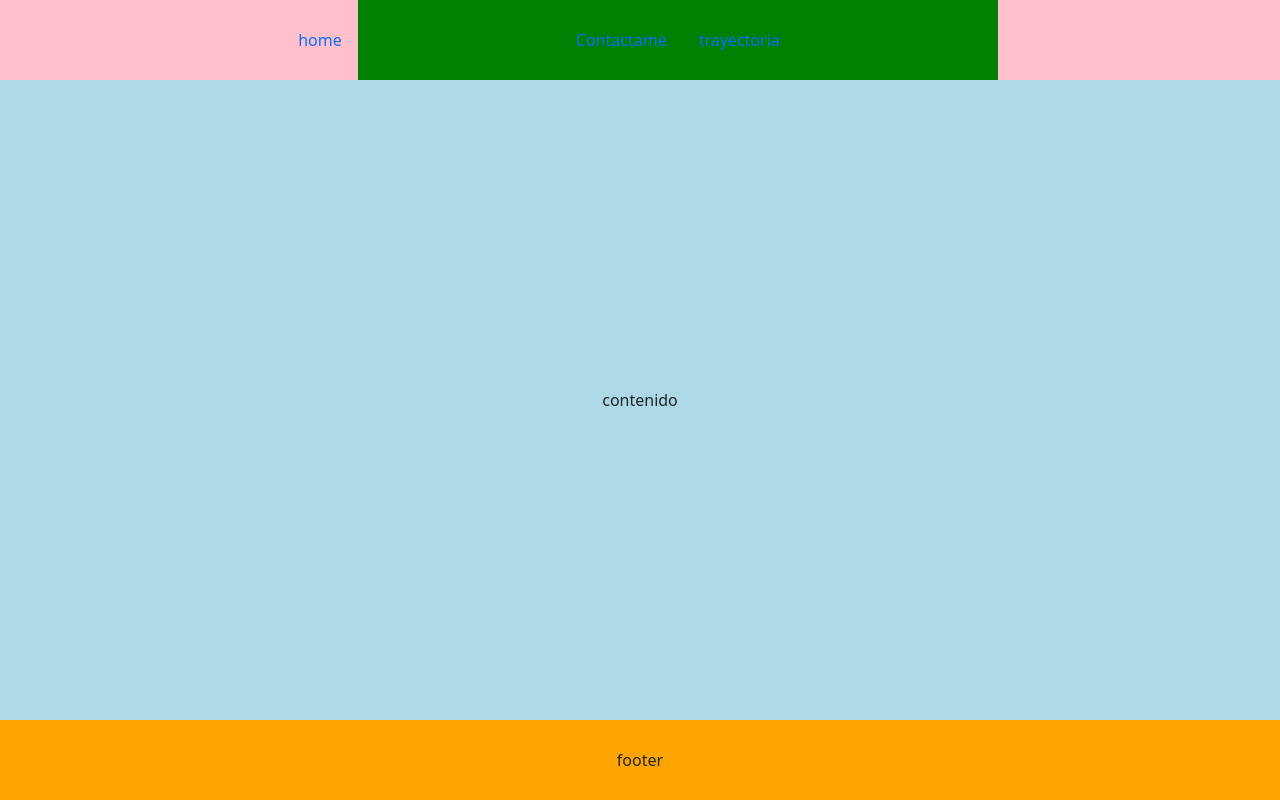
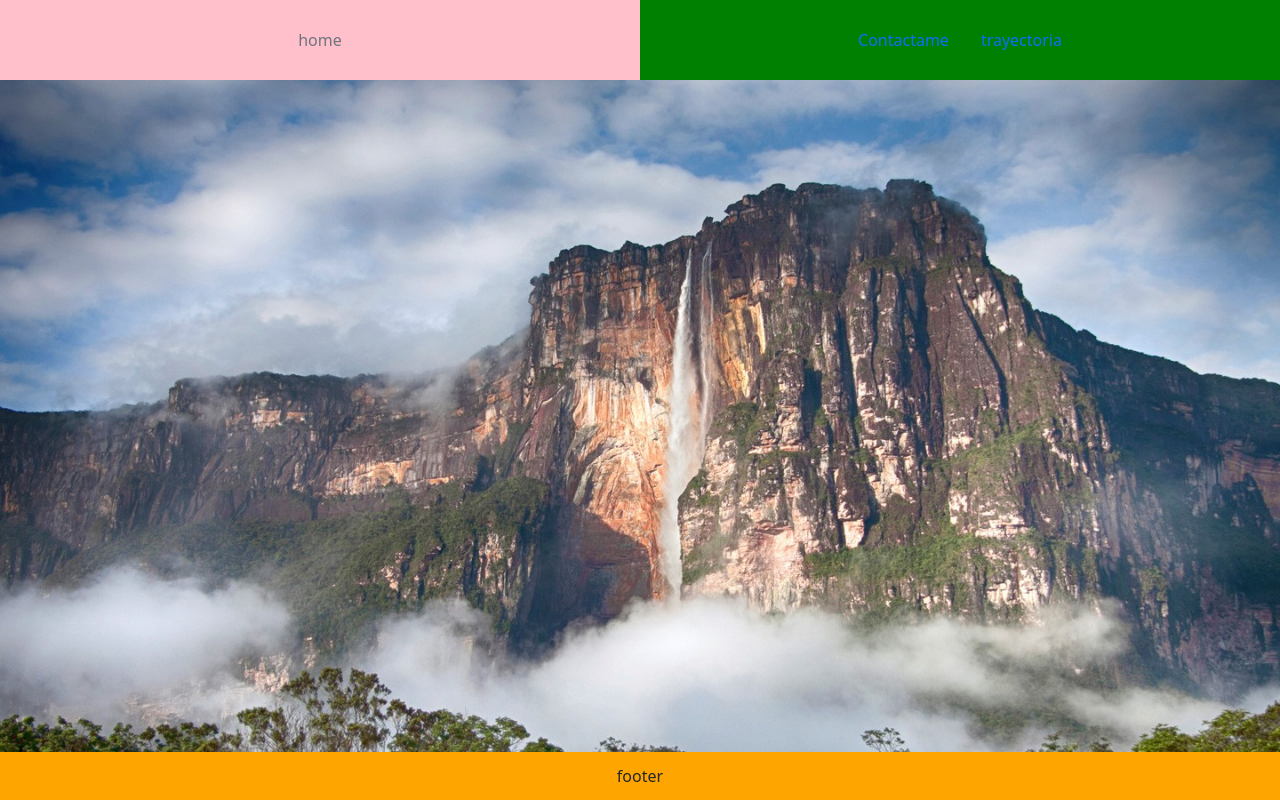
Before and after one commit to parra1996/mySite, a plain HTML site: page index.html in a window 1280 px wide. Drawn offline with nearby package versions, Linux system fonts and the light colour scheme.

Commit message:
feat:agregadas las img

```diff
--- a/CSS/style.css
+++ b/CSS/style.css
@@ -35,7 +35,6 @@ body {
     height: 5em;
     width: 50%;
 
-    background-color: blue;
 }
 
 .boton_der {
@@ -71,11 +70,12 @@ body {
     justify-content: center;
     align-items: center;
 
-    height: 40em;
+    height: 42em;
     width: 100vw;
 
+    background-image: url('/IMG/venezuela1.jpg');
+    background-size: cover;
 
-    background-color: lightblue;
 }
 
 .footer {
@@ -84,7 +84,7 @@ body {
     justify-content: center;
     align-items: center;
 
-    height: 5em;
+    height: 3em;
     width: 100vw;
 
 
--- a/index.html
+++ b/index.html
@@ -13,10 +13,10 @@
 
 <body>
     <div class="header">
-    <div class="boton_iz">
+        <div class="boton_izq">
             <ul class="nav">
                 <li class="nav-item">
-                <a class="nav-link active" aria-current="page" href="index.html">home</a>
+                    <a class="nav-link active text-secondary" href="index.html">home</a>
                 </li>
             </ul>
         </div>
@@ -32,7 +32,9 @@
         </div>
     </div>
     </div>
-    <div class="centro">contenido</div>
+    <div class="centro">
+
+    </div>
     <div class="footer">footer</div>
 
 
```
Also changed, not shown: contacto.html (+6 -0 lines), trayectoria.html (+6 -1 lines), IMG/salto_angel.jpg (added), IMG/venezuela1.jpg (added). Lines whose indentation alone changed are shown as unchanged.
